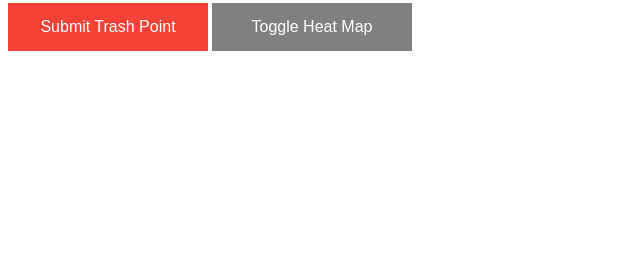
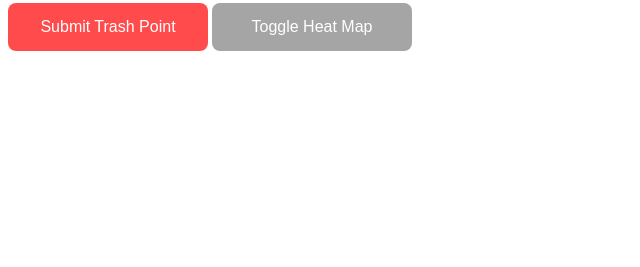
Before and after one commit to vinzentrittel/Masevilo, a Flask app: template api/templates/index.html in a window 1280 px wide. Shown: the part 533-800 px from the top of the page, without its empty margins (0-640 px from the left). Run offline with Flask 2, Linux system fonts and the light colour scheme; the template is opened without the code that fills it, so the values that code supplies are empty; some libraries are stand-ins or nearby versions.

Commit message:
Some failed experiments

```diff
--- a/api/api.py
+++ b/api/api.py
@@ -1,4 +1,5 @@
 from flask import Flask, render_template
+import folium
 
 app = Flask(__name__)
 app.config["DEBUG"] = True
@@ -6,7 +7,9 @@ app.config["DEBUG"] = True
 
 @app.route('/', methods=['GET'])
 def home():
-    return render_template("index.html")
+	m = folium.Map(location=[45.5236, -122.6750])
+	m
+	return render_template("index.html")
 
 if __name__ == "__main__":
     app.run(debug=True)
--- a/api/templates/index.html
+++ b/api/templates/index.html
@@ -3,28 +3,44 @@
 	<head>
 		<title>Trash Map</title>
 		<meta charset="utf-8">
+		<!-- Viewport to ensure responsiveness -->
 		<meta name="viewport" content="width=device-width, initial-scale=1.0">
+
+		<!-- Leaflet JavaScript library in order to display maps -->
+		<link rel="stylesheet" href="https://unpkg.com/leaflet@1.6.0/dist/leaflet.css" />
+		<script src="https://unpkg.com/leaflet@1.6.0/dist/leaflet.js"></script>
 
 		<style>
 		h1 {font-family: Calibri;}
+		/* Style for the buttons */
 		button {
 			border: none;
+			border-radius: 8px;
 			color: white;
 			padding: 15px;
+			opacity: 0.7;
+			transition: 0.2s;
 			font-size: 16px;
 			width: 100%;
-			max-width: 200px;}
+			max-width: 200px;
+		}
+
+		/* Make the buttons have solid color when hovering above them */
+		button:hover {opacity: 1;}
+
 		</style>
 	</head>
 	<body>
 	<h1>Testing map</h1>
+		<!-- dummy map from Google Maps -->
 		<div>
 			<iframe src="https://www.google.com/maps/embed?pb=!1m18!1m12!1m3!1d82158.65150205363!2d7.8640418685350175!3d49.94651313175569!2m3!1f0!2f0!3f0!3m2!1i1024!2i768!4f13.1!3m3!1m2!1s0x47bdefacf3e6e303%3A0x422d4d510db4180!2sBingen%20am%20Rhein!5e0!3m2!1sde!2sde!4v1590323176817!5m2!1sde!2sde" width="600" height="450" frameborder="0" style="border:0;" allowfullscreen="" aria-hidden="false" tabindex="0"></iframe>
 		</div>
 
+		<!-- Buttons for submitting new trash points, deleting them or toggling the heat map -->
 		<div>
-			<button type="button"; style="background-color: #f44336;">Submit Trash Point</button>
-			<button type="button"; style="background-color: gray;">Toggle Heat Map</button>
+			<button type="submit"; style="background-color: red;"; value="trash_submit">Submit Trash Point</button>
+			<button type="button"; style="background-color: gray;"; value="heatmap_toggle">Toggle Heat Map</button>
 		</div>
 	</body>
 </html>
```
